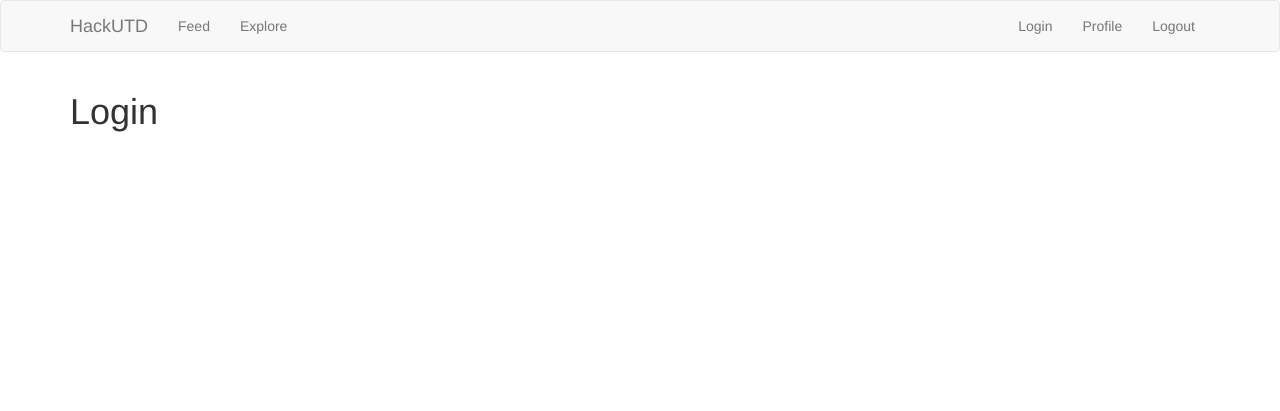
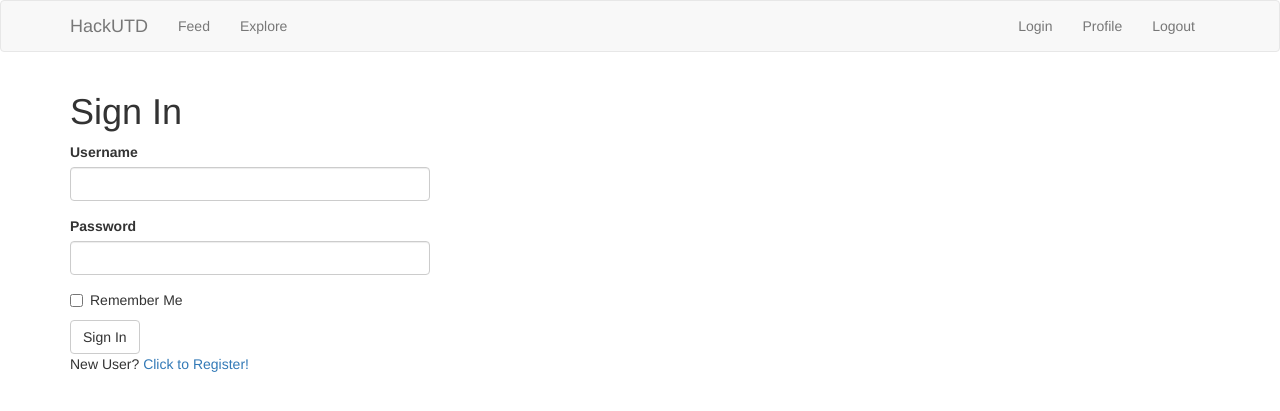
Before and after one commit to rosalogia/comission, a Flask app: page /login in a window 1280 px wide. Shown: the top 411 px of the page. Run offline with Flask 2, Linux system fonts and the light colour scheme; some libraries are stand-ins or nearby versions.

Commit message:
Created Login Form

```diff
--- a/hackutd/app/routes.py
+++ b/hackutd/app/routes.py
@@ -17,7 +17,7 @@ def login():
     form = LoginForm()
     if form.validate_on_submit():
         return redirect(url_for('index'))
-    return render_template("login.html", title="Login")
+    return render_template("login.html", title="Login", form=form)
 
 @app.route("/logout")
 def logout():
--- a/hackutd/app/templates/login.html
+++ b/hackutd/app/templates/login.html
@@ -1,5 +1,13 @@
 {% extends "base.html" %}
 
+{% import "bootstrap/wtf.html" as wtf %}
+
 {% block app_content %}
-<h1>Login</h1>
+    <h1>Sign In</h1>
+    <div class="row">
+        <div class="col-md-4">
+            {{ wtf.quick_form(form) }}
+        </div>
+    </div>
+    <p>New User? <a href="{{ url_for('register') }}">Click to Register!</a></p>
 {% endblock %}
```
